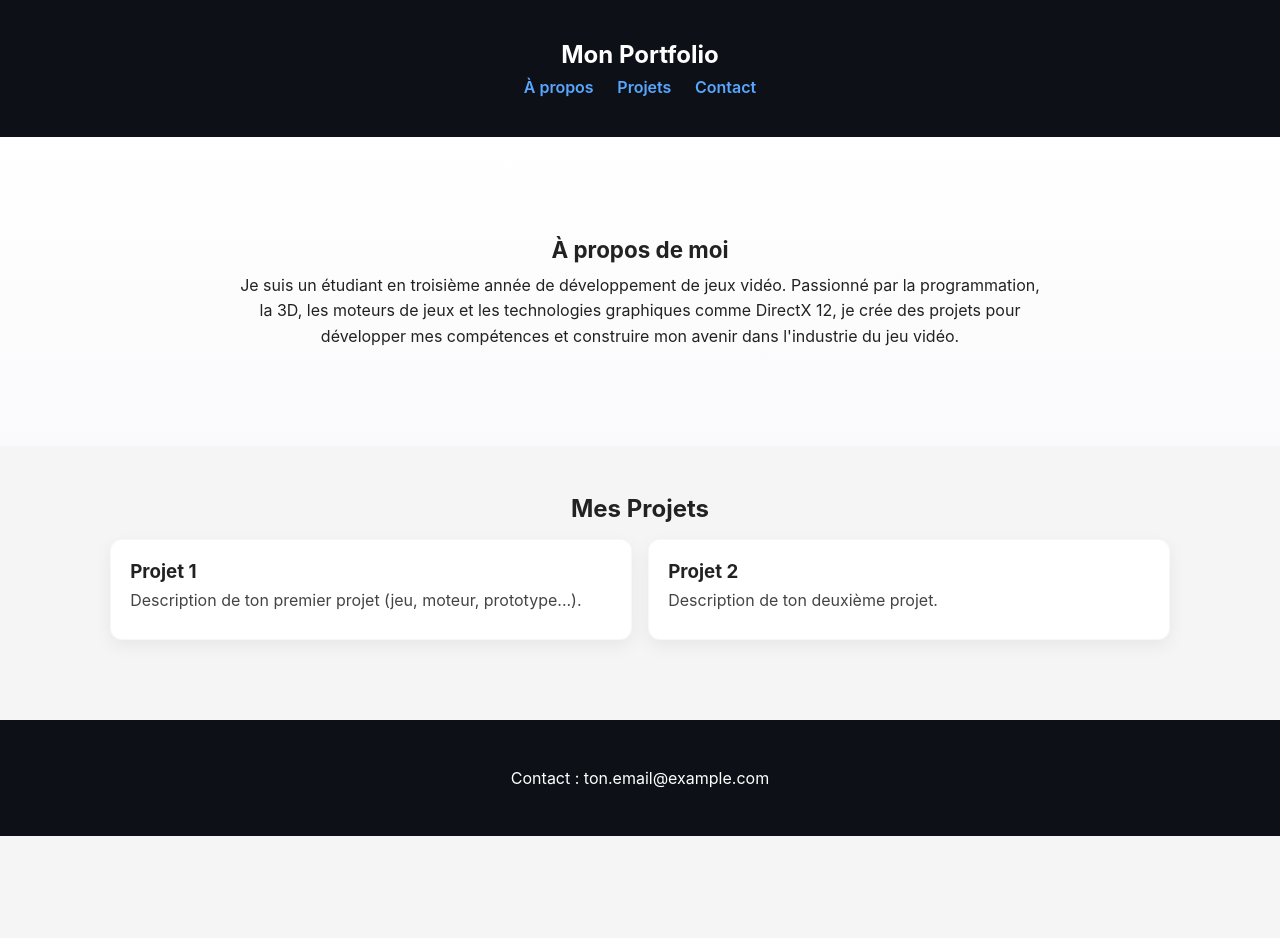
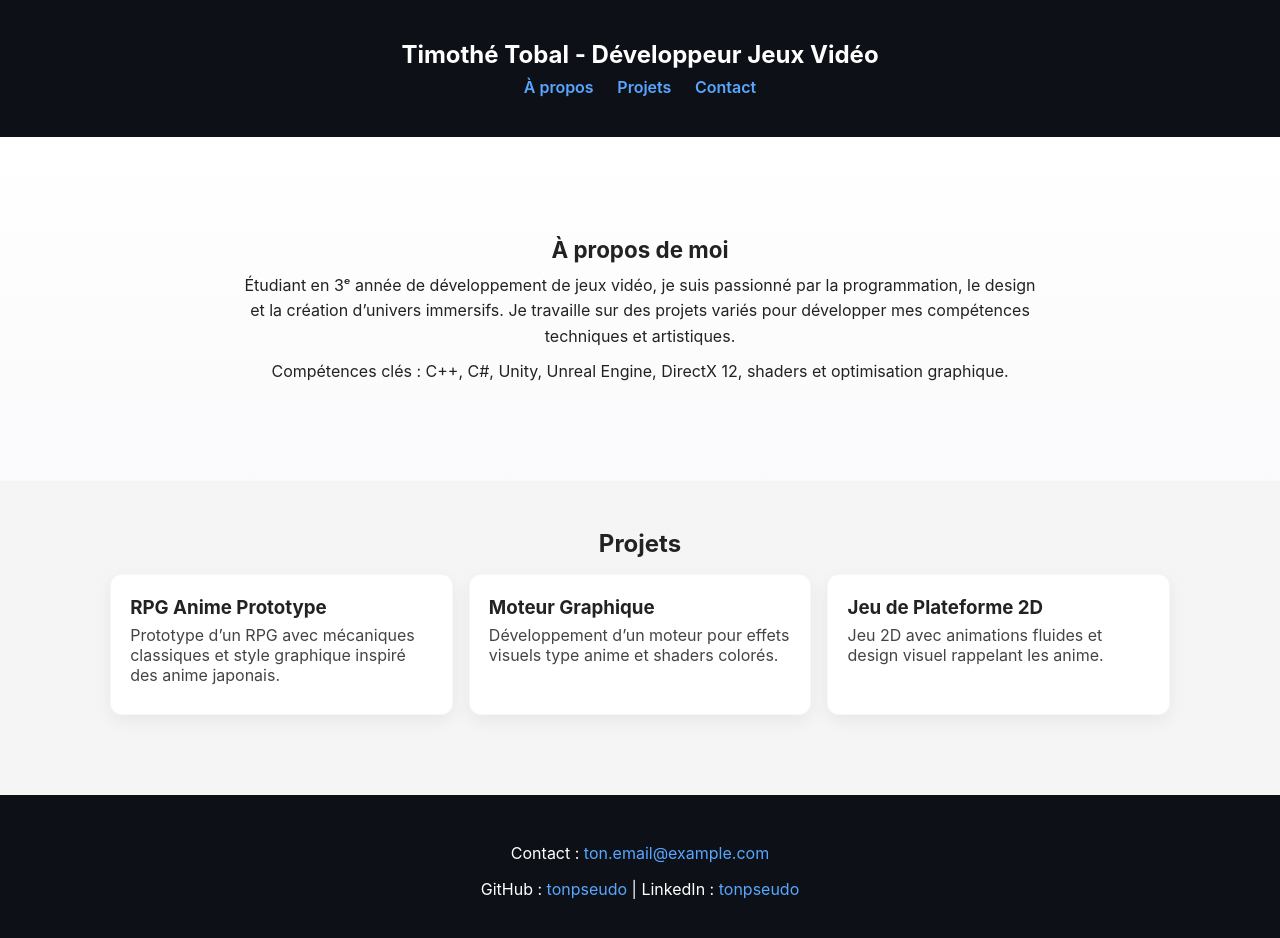
Before and after one commit to Maxiltron/Maxiltron.github.io, a plain HTML site: page index.html in a window 1280 px wide. Before the commit the page ends 836 px from the top, so only its background shows below. Drawn offline with Linux system fonts and the light colour scheme.

Commit message:
Update index.html

```diff
--- a/index.html
+++ b/index.html
@@ -3,12 +3,12 @@
 <head>
     <meta charset="UTF-8" />
     <meta name="viewport" content="width=device-width, initial-scale=1.0" />
-    <title>Mon Portfolio</title>
+    <title>Timothé Tobal - Portfolio Développeur Jeux Vidéo</title>
     <link rel="stylesheet" href="styles.css" />
 </head>
 <body>
     <header>
-        <h1>Mon Portfolio</h1>
+        <h1>Timothé Tobal - Développeur Jeux Vidéo</h1>
         <nav>
             <a href="#about">À propos</a>
             <a href="#projects">Projets</a>
@@ -18,27 +18,31 @@
 
     <section class="hero" id="about">
         <h2>À propos de moi</h2>
-        <p>Je suis un étudiant en troisième année de développement de jeux vidéo. Passionné par la programmation, la 3D, les moteurs de jeux et les technologies graphiques comme DirectX 12, je crée des projets pour développer mes compétences et construire mon avenir dans l'industrie du jeu vidéo.</p>
+        <p>Étudiant en 3ᵉ année de développement de jeux vidéo, je suis passionné par la programmation, le design et la création d’univers immersifs. Je travaille sur des projets variés pour développer mes compétences techniques et artistiques.</p>
+        <p>Compétences clés : C++, C#, Unity, Unreal Engine, DirectX 12, shaders et optimisation graphique.</p>
     </section>
 
     <section id="projects" class="projects">
-        <h2>Mes Projets</h2>
-
+        <h2>Projets</h2>
         <div class="project-grid">
             <div class="project-card">
-                <h3>Projet 1</h3>
-                <p>Description de ton premier projet (jeu, moteur, prototype...).</p>
+                <h3>RPG Anime Prototype</h3>
+                <p>Prototype d’un RPG avec mécaniques classiques et style graphique inspiré des anime japonais.</p>
             </div>
-
             <div class="project-card">
-                <h3>Projet 2</h3>
-                <p>Description de ton deuxième projet.</p>
+                <h3>Moteur Graphique</h3>
+                <p>Développement d’un moteur pour effets visuels type anime et shaders colorés.</p>
+            </div>
+            <div class="project-card">
+                <h3>Jeu de Plateforme 2D</h3>
+                <p>Jeu 2D avec animations fluides et design visuel rappelant les anime.</p>
             </div>
         </div>
     </section>
 
     <footer class="footer" id="contact">
-        <p>Contact : ton.email@example.com</p>
+        <p>Contact : <a href="mailto:ton.email@example.com">ton.email@example.com</a></p>
+        <p>GitHub : <a href="https://github.com/tonpseudo" target="_blank">tonpseudo</a> | LinkedIn : <a href="https://linkedin.com/in/tonpseudo" target="_blank">tonpseudo</a></p>
     </footer>
 </body>
 </html>
```
